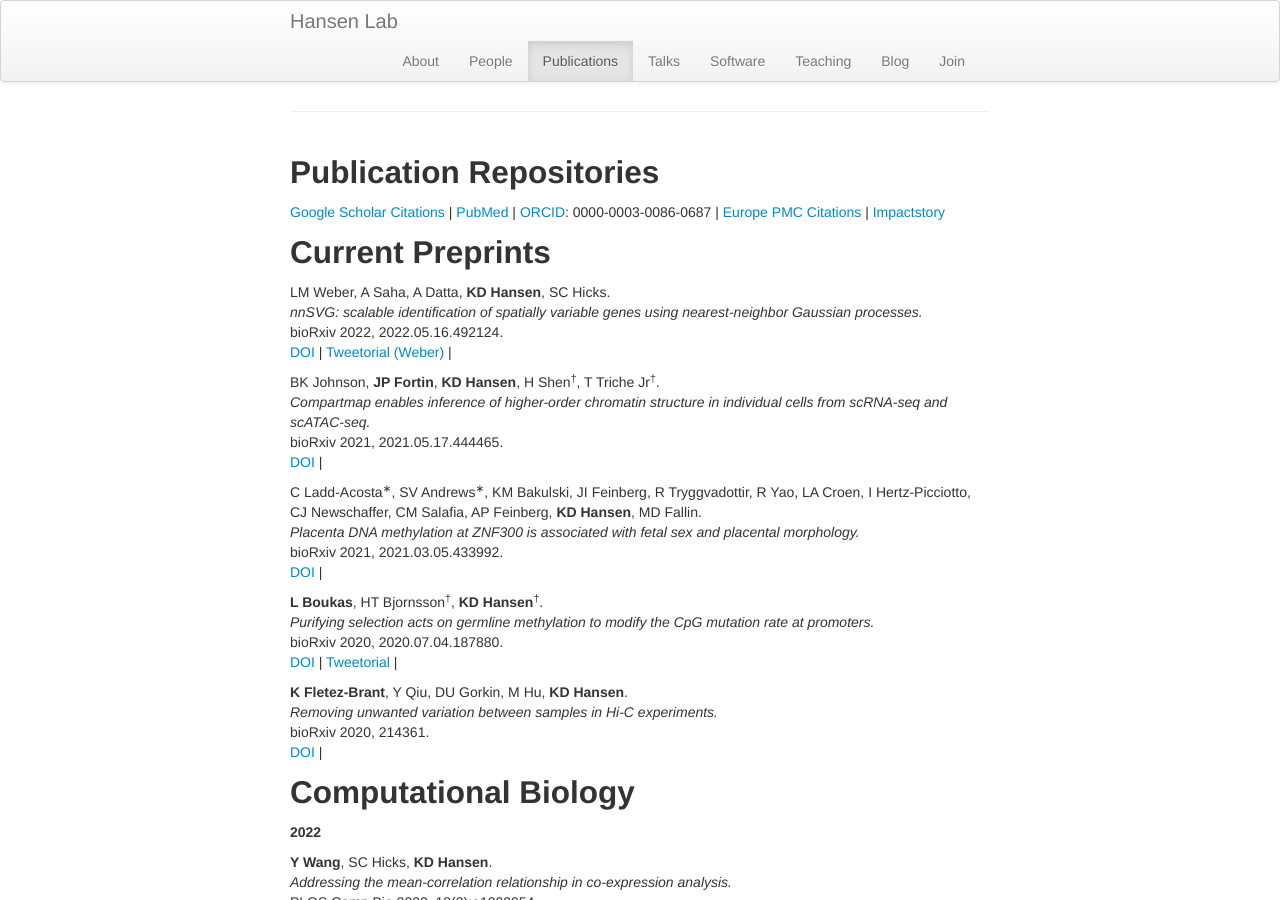
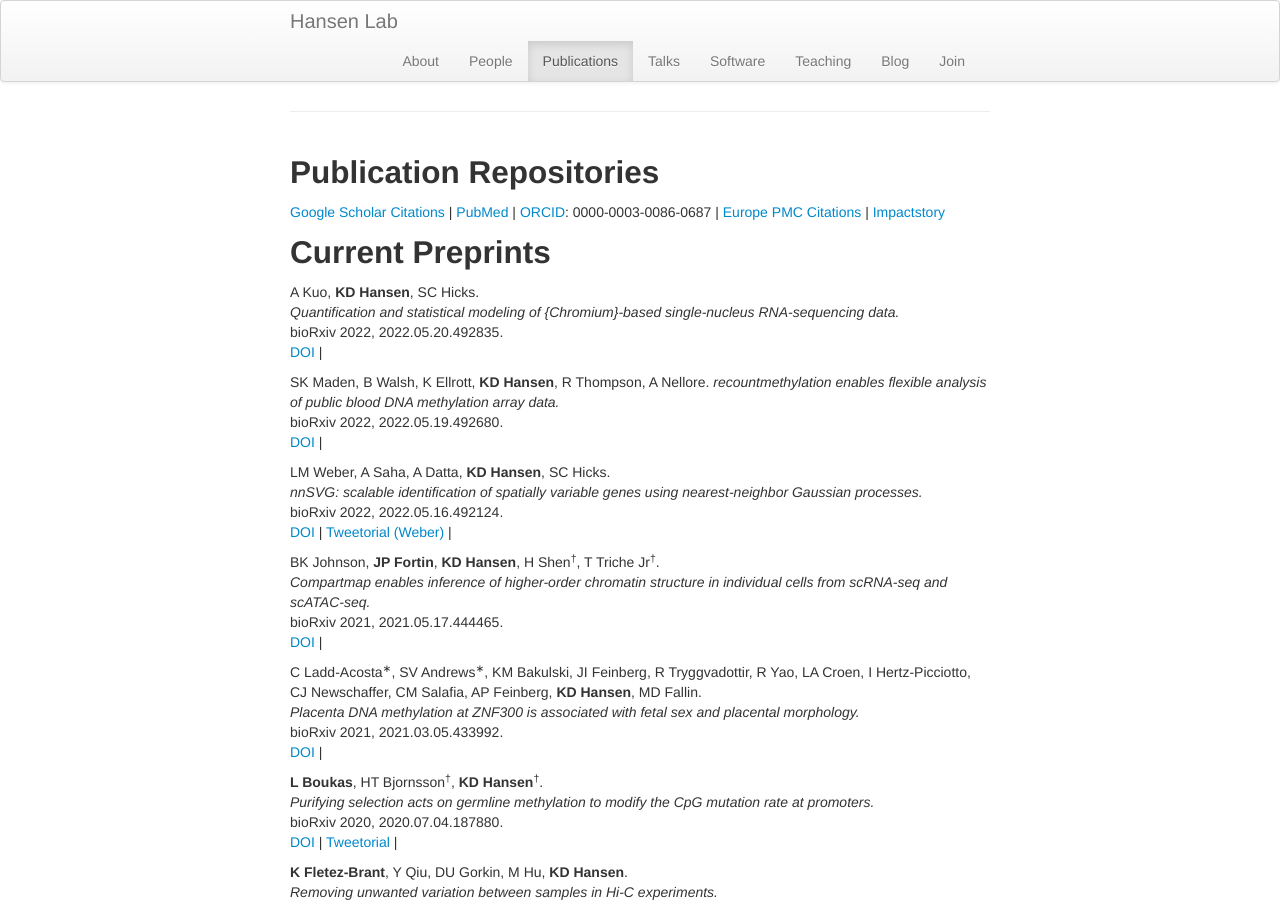
Before and after one commit to hansenlab/hansenlab.github.io, a Jekyll site: the page built from 02-pubs.md, in a window 1280 px wide and 900 px high. Built offline with Jekyll 4.4.1, drawn with Linux system fonts in a browser that asks for light colours; comment, search, counter and statistics services are not loaded.

Commit message:
fixing error

```diff
--- a/02-pubs.md
+++ b/02-pubs.md
@@ -19,6 +19,18 @@ Publication Repositories
 
 Current Preprints
 -----------------
+
+A Kuo, **KD Hansen**, SC Hicks.
+_Quantification and statistical modeling of {Chromium}-based single-nucleus RNA-sequencing data._
+bioRxiv 2022, 2022.05.20.492835.
+[DOI](https://doi.org/10.1101/2022.05.20.492835) |
+<span data-badge-type="4" data-doi="10.1101/2022.05.20.492835" data-hide-no-mentions="true" class="altmetric-embed"> </span>
+
+SK Maden, B Walsh, K Ellrott, **KD Hansen**, R Thompson, A Nellore.
+_recountmethylation enables flexible analysis of public blood DNA methylation array data._
+bioRxiv 2022, 2022.05.19.492680.
+[DOI](https://doi.org/10.1101/2022.05.19.492680) |
+<span data-badge-type="4" data-doi="10.1101/2022.05.19.492680" data-hide-no-mentions="true" class="altmetric-embed"> </span>
 
 LM Weber, A Saha, A Datta, **KD Hansen**, SC Hicks.
 _nnSVG: scalable identification of spatially variable genes using nearest-neighbor Gaussian processes._
@@ -73,7 +85,7 @@ Genome Biology 2022, 23:41.
 [DOI](https://doi.org/10.1186/s13059-021-02581-y) |
 [PMID](http://www.ncbi.nlm.nih.gov/pubmed/35101061) |
 [PMC](http://www.ncbi.nlm.nih.gov/pmc/articles/PMC8802487) |
-[Preprint](https://doi.org/10.1101/2021.05.21.445138) |
+[Preprint](https://doi.org/10.1101/2021.04.06.438463) |
 [Tweetorial](https://twitter.com/KasperDHansen/status/1380235534035992583?s=20) |
 [Tweetorial (LA Goff)](https://twitter.com/loyalgoff/status/1379806742167527427?s=20) |
 <span data-badge-type="4" data-doi="10.1186/s13059-021-02581-y" data-hide-no-mentions="true" class="altmetric-embed"> </span>
```
